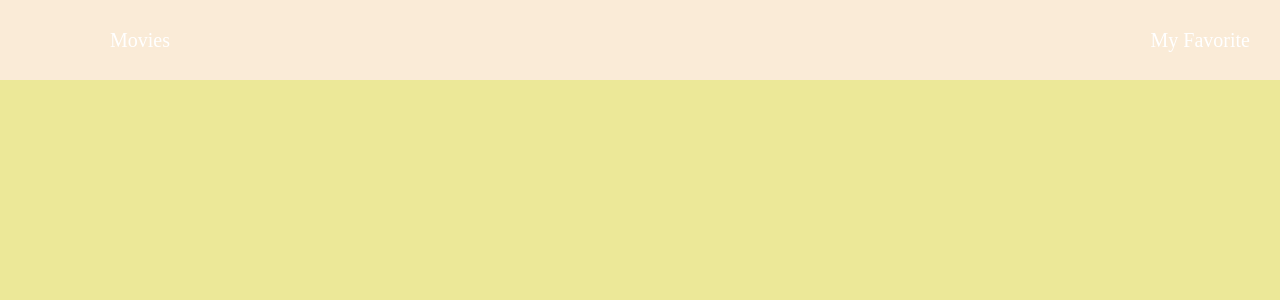
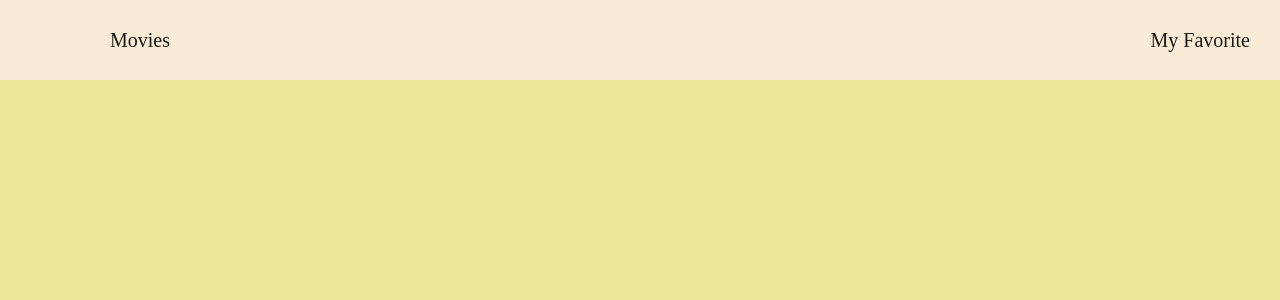
Before and after one commit to dimonkac/React-movie-list-try-two, a React (Create React App) app: page / in a window 1280 px wide. Shown: the top 300 px of the page. Built offline with nearby package versions, Linux system fonts and the light colour scheme; some icons are missing.

Commit message:
only without_more

```diff
--- a/src/header/header.css
+++ b/src/header/header.css
@@ -19,6 +19,6 @@
 }
 .nav-link {
   font-size: 20px;
-  color: white;
+  color: rgb(22, 29, 22);
   text-decoration: none;
 }
```
